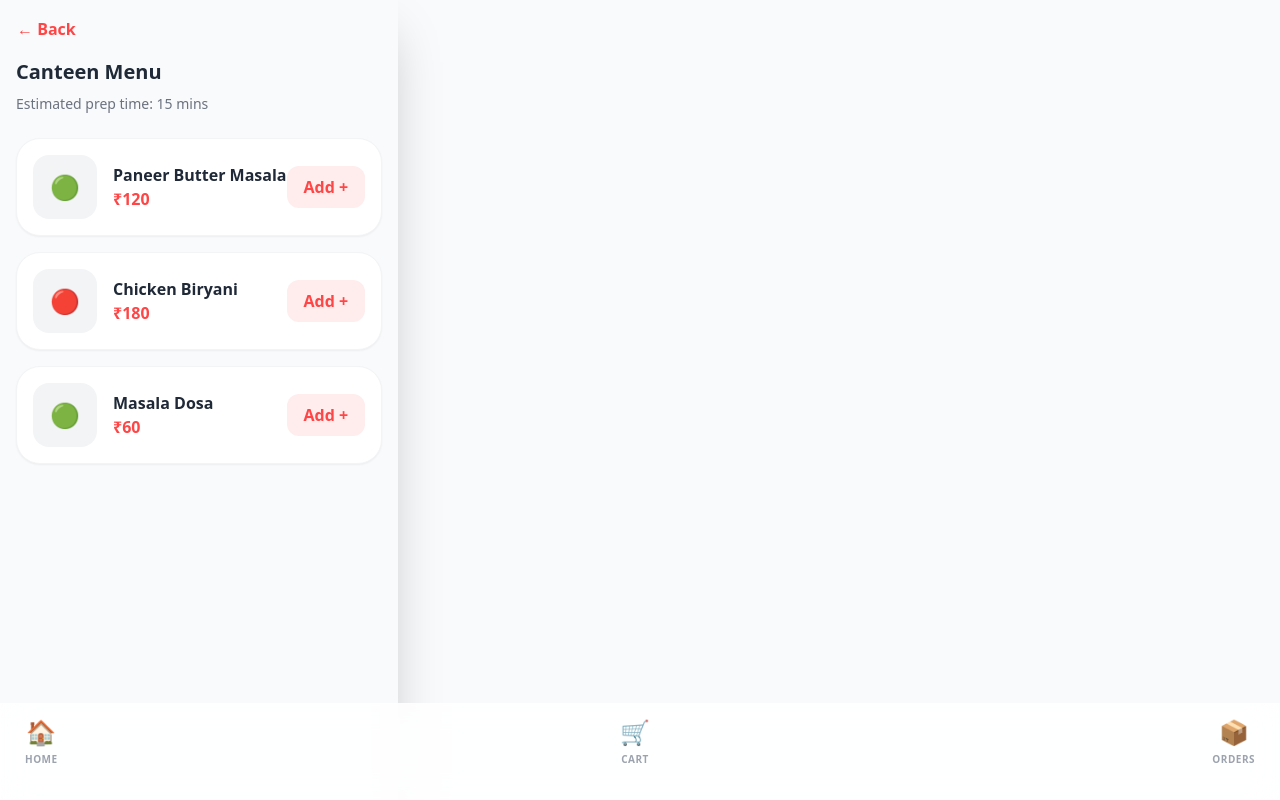
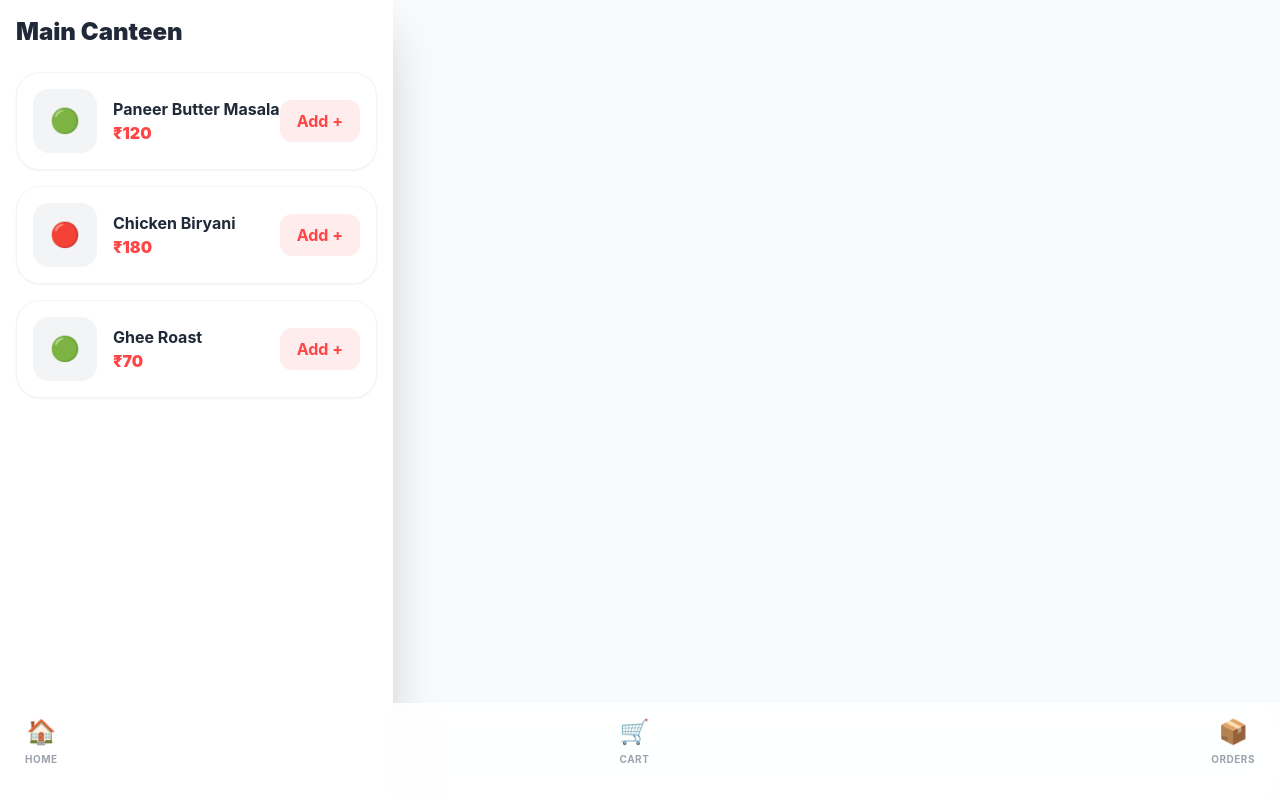
Before and after one commit to srivarshas/Foodly, a React (Vite) app in the folder client/: page /menu/1 in a window 1280 px wide. Built offline with nearby package versions, Linux system fonts and the light colour scheme; the HTML template or start-up script is replaced by a standard one.

Commit message:
Restricted orders from one canteen per order

```diff
--- a/client/src/App.jsx
+++ b/client/src/App.jsx
@@ -11,20 +11,40 @@ import Landing from './pages/Landing';
 import BuddyStats from './pages/Stats';
 import BuddyTask from './pages/BuddyTask';
 
-
-
 function App() {
   const [role, setRole] = useState('student');
   const [cart, setCart] = useState([]);
 
+  const addToCart = (newItem) => {
+  setCart((prev) => {
+    // 1. BLOCK: Logic check for canteen name
+    if (prev.length > 0 && prev[0].canteenName !== newItem.canteenName) {
+      alert(`You can only order from one canteen at a time. Current tray: ${prev[0].canteenName}`);
+      return prev;
+    }
+
+    // 2. INCREMENT: If same item exists
+    const existingItem = prev.find((item) => item.id === newItem.id);
+    if (existingItem) {
+      return prev.map((item) =>
+        item.id === newItem.id ? { ...item, qty: (item.qty || 1) + 1 } : item
+      );
+    }
+
+    // 3. ADD: New item
+    return [...prev, { ...newItem, qty: 1 }];
+  });
+};
+
   return (
     <Router>
-<div className="min-h-screen bg-gray-100 flex justify-center">
-  <div className="w-full max-w-md bg-white min-h-screen shadow-2xl relative overflow-x-hidden">
-    {/* Your Header, Routes, and MobileNav go here */}
+    <div className="min-h-screen bg-gray-100 flex justify-center">
+      {/* Remove 'relative' and 'overflow-x-hidden' if they cause clipping */}
+      <div className="w-full max-w-md bg-white min-h-screen shadow-2xl flex flex-col">
 
-      <div className="min-h-screen bg-gray-50 font-sans">
-        <Routes>
+        {/* Content Area - 'flex-1' allows this to grow and push Nav down */}
+        <div className="flex-1 pb-24"> {/* Added padding-bottom to clear the Nav */}
+          <Routes>
           {/* Landing and Login don't show the MobileNav */}
           <Route path="/" element={<Landing />} />
           <Route path="/login" element={<Login setRole={setRole} />} />
@@ -33,20 +53,6 @@ function App() {
           <Route path="/home" element={
             <>
               {role === 'student' ? <StudentDashboard /> : <DeliveryDashboard />}
-              <MobileNav role={role} cartCount={cart.length} />
-            </>
-          } />
-
-          <Route path="/menu/:id" element={
-            <>
-              <Menu addToCart={(item) => setCart([...cart, item])} />
-              <MobileNav role={role} cartCount={cart.length} />
-            </>
-          } />
-
-          <Route path="/cart" element={
-            <>
-              <Cart cart={cart} setCart={setCart} />
               <MobileNav role={role} cartCount={cart.length} />
             </>
           } />
@@ -72,11 +78,31 @@ function App() {
             </>
           } />
 
+          <Route path="/home" element={<StudentDashboard />} />
+
+        {/* Pass cart and addToCart to Menu */}
+        <Route path="/menu/:id" element={
+          <>
+            <Menu
+              addToCart={addToCart}
+              cart={cart}
+            />
+            <MobileNav role={role} cartCount={cart.length} />
+          </>
+        } />
+
+        {/* Pass cart and setCart to Cart */}
+        <Route
+          path="/cart"
+          element={<Cart cart={cart} setCart={setCart} />}
+        />
         </Routes>
+        </div>
+
+        {/* The Nav will now sit correctly at the bottom of the flex container */}
       </div>
-</div>
-</div>
-    </Router>
+    </div>
+  </Router>
   );
 }
 
--- /dev/null
+++ b/client/src/components/Layout.jsx
@@ -0,0 +1,10 @@
+import MobileNav from "./MobileNav";
+
+export default function Layout({ children }) {
+  return (
+    <div className="min-h-screen bg-gray-50">
+      {children}
+      <MobileNav />
+    </div>
+  );
+}
--- /dev/null
+++ b/client/src/data/menus.js
@@ -0,0 +1,18 @@
+// src/data/menus.js
+export const canteenMenus = {
+  "1": [ // Main Canteen
+    { id: 101, name: "Paneer Butter Masala", price: 120, veg: true },
+    { id: 102, name: "Chicken Biryani", price: 180, veg: false },
+    { id: 103, name: "Ghee Roast", price: 70, veg: true }
+  ],
+  "2": [ // Canopy
+    { id: 201, name: "Veg Burger", price: 95, veg: true },
+    { id: 202, name: "Peri Peri Fries", price: 80, veg: true },
+    { id: 203, name: "Cold Coffee", price: 60, veg: true }
+  ],
+  "3": [ // Nescafe
+    { id: 301, name: "Hazelnut Latte", price: 110, veg: true },
+    { id: 302, name: "Maggi Noodles", price: 45, veg: true },
+    { id: 303, name: "Chocolate Muffin", price: 55, veg: true }
+  ]
+};
--- a/client/src/index.css
+++ b/client/src/index.css
@@ -140,3 +140,14 @@ button:active {
   backdrop-filter: blur(15px);
   -webkit-backdrop-filter: blur(15px);
 }
+
+.fixed-nav {
+  position: fixed !important;
+  bottom: 0 !important;
+  left: 50% !important;
+  transform: translateX(-50%);
+  width: 100%;
+  max-width: 448px; /* Matches max-w-md */
+  z-index: 9999 !important; /* Forces it above all other cards */
+  background: white;
+}
--- a/client/src/pages/Cart.jsx
+++ b/client/src/pages/Cart.jsx
@@ -1,7 +1,6 @@
 import { useState } from 'react';
 import { calculateDelivery } from '../utils/deliveryCharges';
 
-// Define distances for SASTRA zones
 const zoneDistances = {
   "VKJ": 10,
   "VBH": 12,
@@ -12,6 +11,7 @@ const zoneDistances = {
 
 export default function Cart({ cart, setCart }) {
   const [location, setLocation] = useState("VKJ");
+  const canteenName = cart.length > 0 ? cart[0].canteenName : null;
 
   const updateQty = (id, delta) => {
     setCart(prev => prev.map(item =>
@@ -25,12 +25,43 @@ export default function Cart({ cart, setCart }) {
 
   const subtotal = cart.reduce((acc, item) => acc + (item.price * (item.qty || 1)), 0);
 
-  // Dynamic delivery calculation based on selected zone
   const delivery = cart.length > 0 ? calculateDelivery(zoneDistances[location] || 10, subtotal) : 0;
+
+  const handleClearCart = () => {
+    if (window.confirm("Are you sure you want to clear your tray?")) {
+      setCart([]);
+    }
+  };
 
   return (
     <div className="p-4 safe-area-bottom">
-      <h2 className="text-2xl font-black mb-6">Your Tray</h2>
+      <div className="flex justify-between items-center mb-6">
+        <h2 className="text-2xl font-black">Your Tray</h2>
+        {cart.length > 0 && (
+          <button
+            onClick={handleClearCart}
+            className="text-[10px] font-black text-red-500 uppercase tracking-widest border border-red-100 px-3 py-1 rounded-full"
+          >
+            Clear Tray
+          </button>
+        )}
+
+      </div>
+      {canteenName ? (
+        <div className="mb-6">
+          <div className="inline-flex items-center gap-2 bg-primary/10 px-3 py-1 rounded-full">
+            <span className="text-[10px] font-black text-primary uppercase tracking-widest">Ordering from:</span>
+            <span className="text-sm font-bold text-gray-700">{canteenName}</span>
+          </div>
+          <p className="text-[10px] text-gray-400 mt-2 italic font-medium">
+            * Note: You can only order from one canteen per order to ensure faster delivery.
+          </p>
+        </div>
+      ) : (
+        <div className="text-center py-10">
+          <p className="text-gray-400 italic">Your tray is empty.</p>
+        </div>
+      )}
 
       {/* Scrollable Item List */}
       <div className="space-y-3 mb-6">
@@ -48,9 +79,9 @@ export default function Cart({ cart, setCart }) {
             </div>
           </div>
         ))}
-        {cart.length === 0 && <p className="text-center text-gray-400 py-10 italic">Tray is empty...</p>}
+        {/*{cart.length === 0 && <p className="text-center text-gray-400 py-10 italic">Tray is empty...</p>}*/}
+
       </div>
-
       {/* Location Selector */}
       <div className="mb-6 bg-white p-4 rounded-3xl border border-gray-100 shadow-sm">
         <label className="text-[10px] font-black text-gray-400 uppercase ml-1 tracking-widest">Drop Location</label>
@@ -83,8 +114,8 @@ export default function Cart({ cart, setCart }) {
             <span>₹{subtotal + delivery}</span>
           </div>
         </div>
+        <button
 
-        <button
           disabled={cart.length === 0}
           className="w-full bg-primary text-white font-black py-4 rounded-2xl mt-6 shadow-lg shadow-primary/20 active:scale-95 transition-all disabled:opacity-50"
         >
--- a/client/src/pages/Menu.jsx
+++ b/client/src/pages/Menu.jsx
@@ -1,28 +1,52 @@
+// src/pages/Menu.jsx
 import { useParams, useNavigate } from 'react-router-dom';
+import { canteenMenus } from '../data/menus';
+import { canteens } from '../data/canteens';
 import FoodCard from '../components/FoodCard';
 
-const MOCK_MENU = [
-  { id: 1, name: "Paneer Butter Masala", price: 120, veg: true },
-  { id: 2, name: "Chicken Biryani", price: 180, veg: false },
-  { id: 3, name: "Masala Dosa", price: 60, veg: true },
-];
-
-export default function Menu({ addToCart }) {
+export default function Menu({ addToCart, cart }) {
   const { id } = useParams();
   const navigate = useNavigate();
 
+  const canteen = canteens?.find(c => String(c.id) === id);
+  const currentMenu = canteenMenus[id] || [];
+
+  const isLockedToOtherCanteen = cart.length > 0 && cart[0].canteenName !== canteen?.name;
+
+  if (!canteen) {
+    return <div className="p-10 text-center font-bold">Canteen ID {id} not found!</div>;
+  }
+
   return (
     <div className="p-4">
-      <button onClick={() => navigate(-1)} className="mb-4 text-primary font-bold">← Back</button>
-      <h2 className="text-xl font-bold mb-2">Canteen Menu</h2>
-      <p className="text-gray-500 text-sm mb-6">Estimated prep time: 15 mins</p>
+      <h2 className="text-2xl font-black">{canteen.name}</h2>
+      <div className="space-y-4 mt-6">
+        {isLockedToOtherCanteen && (
+  <div className="bg-red-50 border border-red-100 p-4 rounded-2xl mb-6 shadow-sm">
+    <p className="text-xs text-red-600 font-bold leading-tight">
+      🚫 TRAY RESTRICTION
+    </p>
+    <p className="text-[11px] text-gray-600 mt-1">
+      To maintain delivery speed, you can only order from one canteen per order.
+      You currently have items from <span className="font-bold underline text-red-700">{cart[0].canteenName}</span>.
+    </p>
+    <button
+      onClick={() => navigate('/cart')}
+      className="mt-3 text-[10px] font-black bg-red-600 text-white px-3 py-1.5 rounded-lg uppercase"
+    >
+      Go to Cart to Clear Tray
+    </button>
+  </div>
+)}
 
-      <div className="space-y-4">
-        {MOCK_MENU.map(item => (
-          <FoodCard key={item.id} item={item} onAdd={() => addToCart(item)} />
-        ))}
+        {currentMenu.length > 0 ? (
+          currentMenu.map(item => (
+            <FoodCard key={item.id} item={item} onAdd={() => addToCart({ ...item, canteenName: canteen.name })} />
+          ))
+        ) : (
+          <p className="text-gray-400">No items available for this canteen yet.</p>
+        )}
       </div>
-      <br/><br/><br/><br/>
     </div>
   );
 }
```
